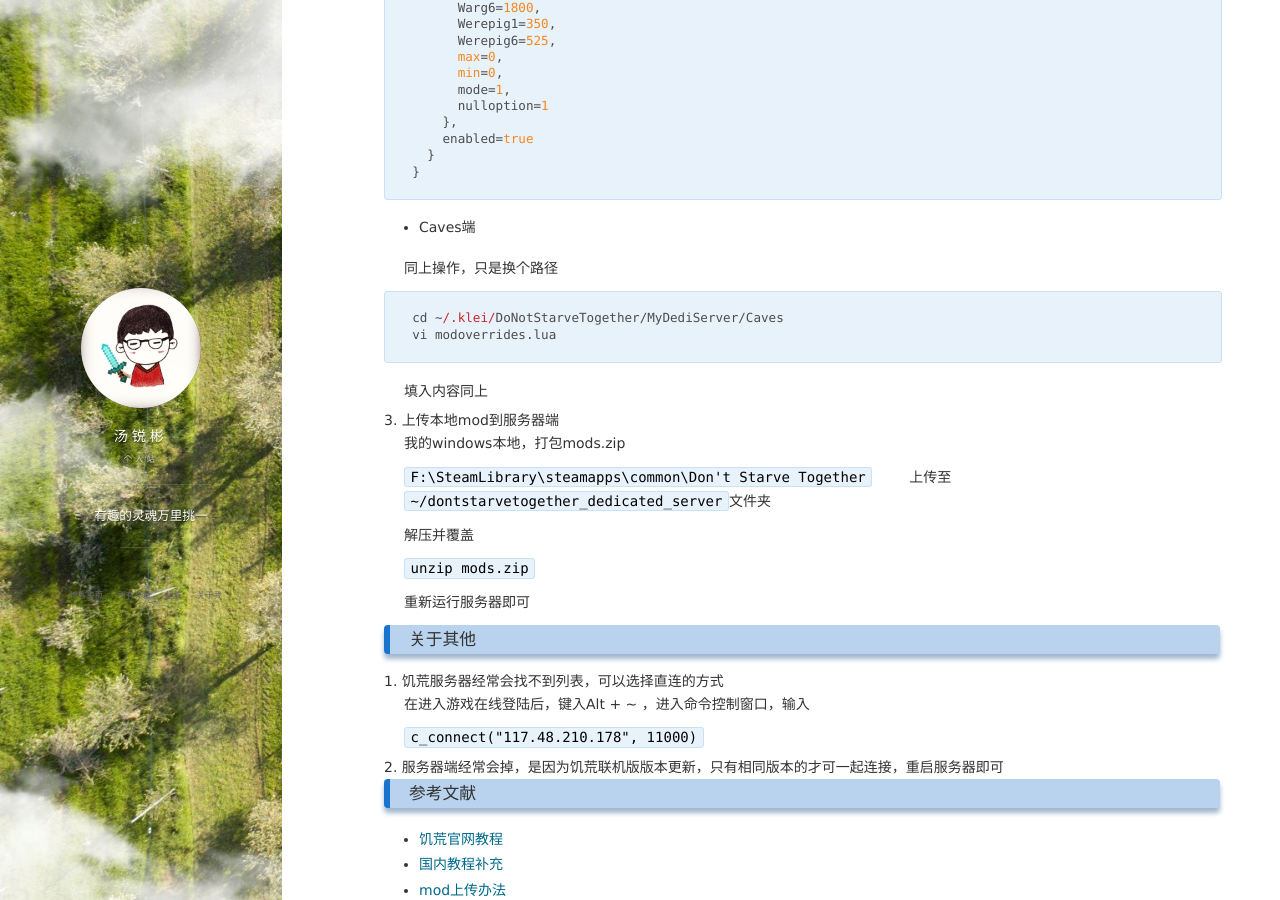
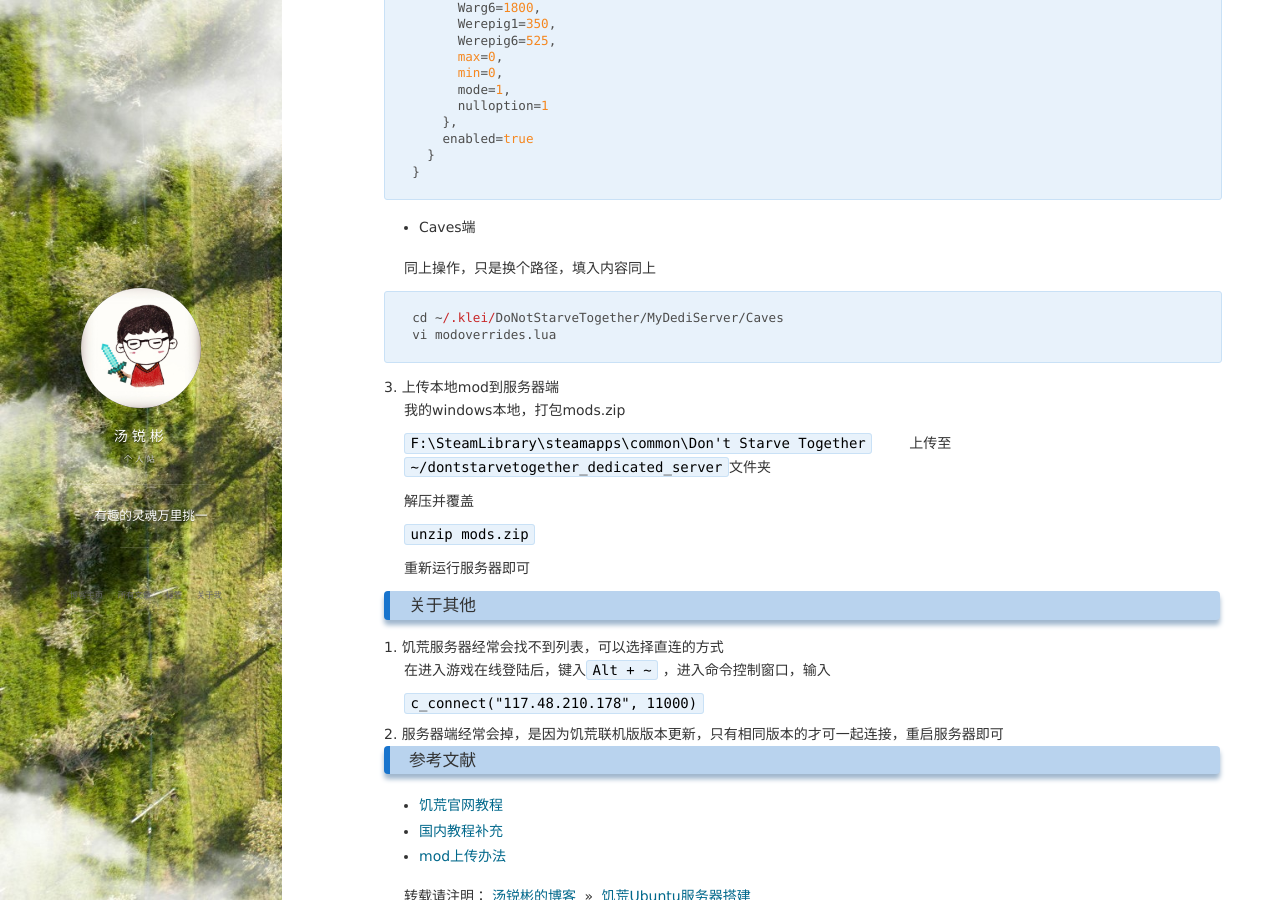
Before and after one commit to NBSmalltree/NBSmalltree.github.io, a Jekyll site: the page built from _posts/2018-07-19-DST_Ubuntu_Server.md, in a window 1280 px wide and 900 px high, scrolled down 13535 px. Built offline with Jekyll 4.4.1, drawn with Linux system fonts in a browser that asks for light colours; nearby versions of some CDN libraries; comment, search, counter and statistics services are not loaded.

````diff
--- a/_posts/2018-07-19-DST_Ubuntu_Server.md
+++ b/_posts/2018-07-19-DST_Ubuntu_Server.md
@@ -17,7 +17,7 @@ tags: Linux
 
 #### **FTP传输**
 
-　　主要分为两部分：Linux环境下的FTP服务器搭建 + Windows下的连接
+主要分为两部分：Linux环境下的FTP服务器搭建 + Windows下的连接
 
 ##### **Linux环境下的FTP服务器搭建**
 
@@ -95,7 +95,7 @@ sudo service vsftpd stop
 ![](/images/posts/dstserver/002.png)
 ![](/images/posts/dstserver/003.png)
 
-#### SSH连接
+#### **SSH连接**
 
 这里也分为两个部分：云服务器配置 + XShell6连接
 
@@ -119,7 +119,7 @@ sudo service vsftpd stop
 
 ![](/images/posts/dstserver/007.png)
 
-#### Linux命令
+#### **Linux命令**
 
 主要包含，删除、移动、复制、解压缩
 
@@ -131,13 +131,13 @@ sudo service vsftpd stop
 |复制|`cp [filename] [dstdirname]`|
 |解压缩|`unzip [filename]` 或 `unzip [filename] [dstdirname]`|
 
-#### Vim使用
+#### **Vim使用**
 
 区别两个模式：编辑模式和审阅模式
 
 ##### **编辑模式**
 
-　　按i进入，按Esc退出
+按i进入，按Esc退出
 
 ##### **审阅模式**
 
@@ -146,11 +146,11 @@ sudo service vsftpd stop
  - `J` 光标下移
  - `K` 光标上移
 
-　　使用感受而言还是蛮爽的
+使用感受而言还是蛮爽的
 
 ### 基础框架搭建
 
-　　主要参考[官网教程](https://forums.kleientertainment.com/topic/64441-dedicated-server-quick-setup-guide-linux/)
+主要参考[官网教程](https://forums.kleientertainment.com/topic/64441-dedicated-server-quick-setup-guide-linux/)
 
 ###### 1. 安装依赖库
 
@@ -405,7 +405,7 @@ base64 -di > ~/run_dedicated_servers.sh <<< 'IyEvYmluL2Jhc2gKCnN0ZWFtY21kX2Rpcj0
 
 ### mod的应用
 
-主要参考[1](https://www.jianshu.com/p/772ce385e7ba) [2](http://hi.ktsee.com/608.html)
+主要参考[1](https://www.jianshu.com/p/772ce385e7ba)[2](http://hi.ktsee.com/608.html)
 
 ###### 1. 创建下载Mod的脚本（实际上无法自动下载，仍未解决）
 
@@ -599,14 +599,12 @@ return {
 
 - Caves端
 
-同上操作，只是换个路径
+同上操作，只是换个路径，填入内容同上
 
 ```
 cd ~/.klei/DoNotStarveTogether/MyDediServer/Caves
 vi modoverrides.lua
 ```
-
-填入内容同上
 
 ###### 3. 上传本地mod到服务器端
 
@@ -626,7 +624,7 @@ vi modoverrides.lua
 
 ###### 1. 饥荒服务器经常会找不到列表，可以选择直连的方式
 
-在进入游戏在线登陆后，键入Alt + ~ ，进入命令控制窗口，输入
+在进入游戏在线登陆后，键入`Alt + ~` ，进入命令控制窗口，输入
 
 `c_connect("117.48.210.178", 11000)`
 
````
